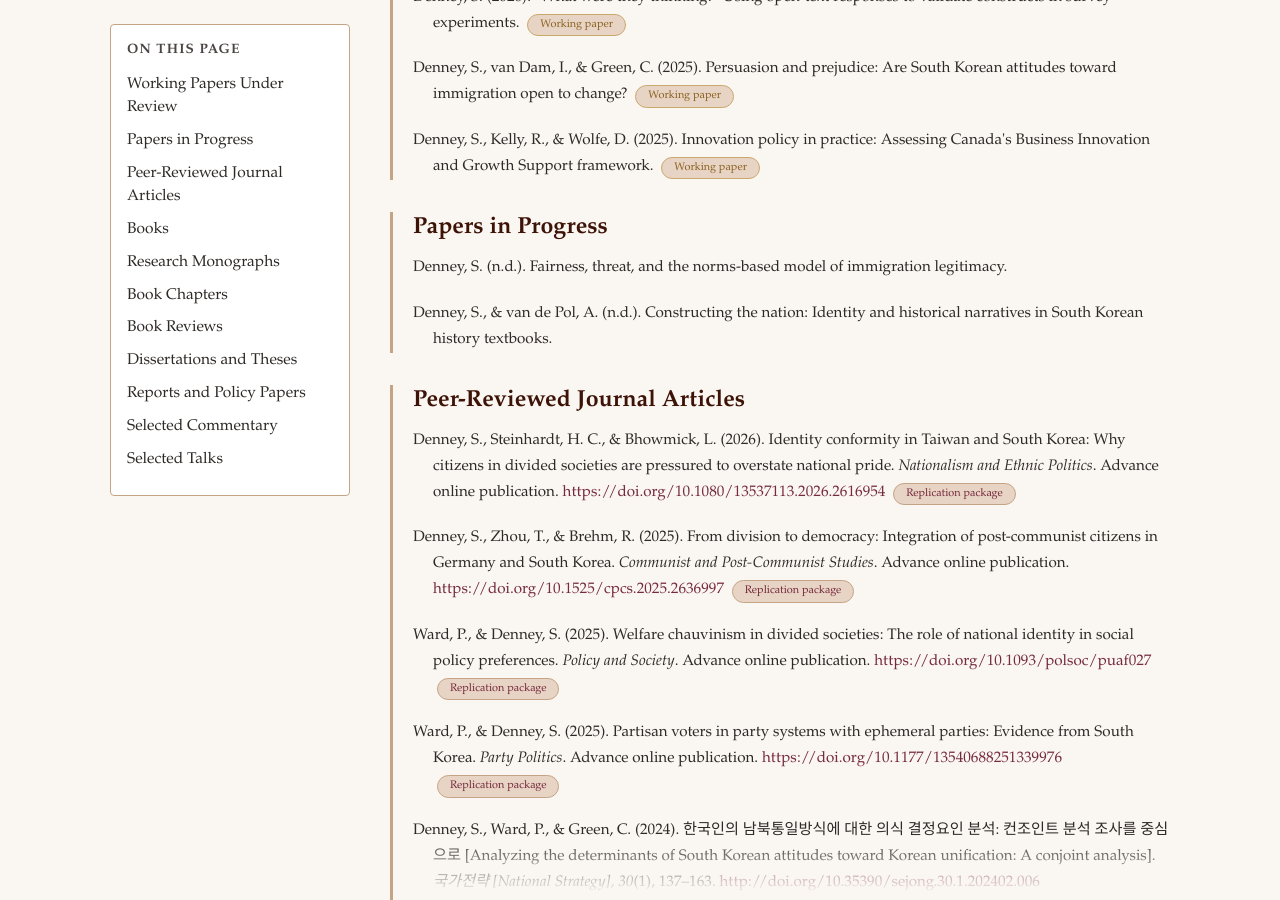
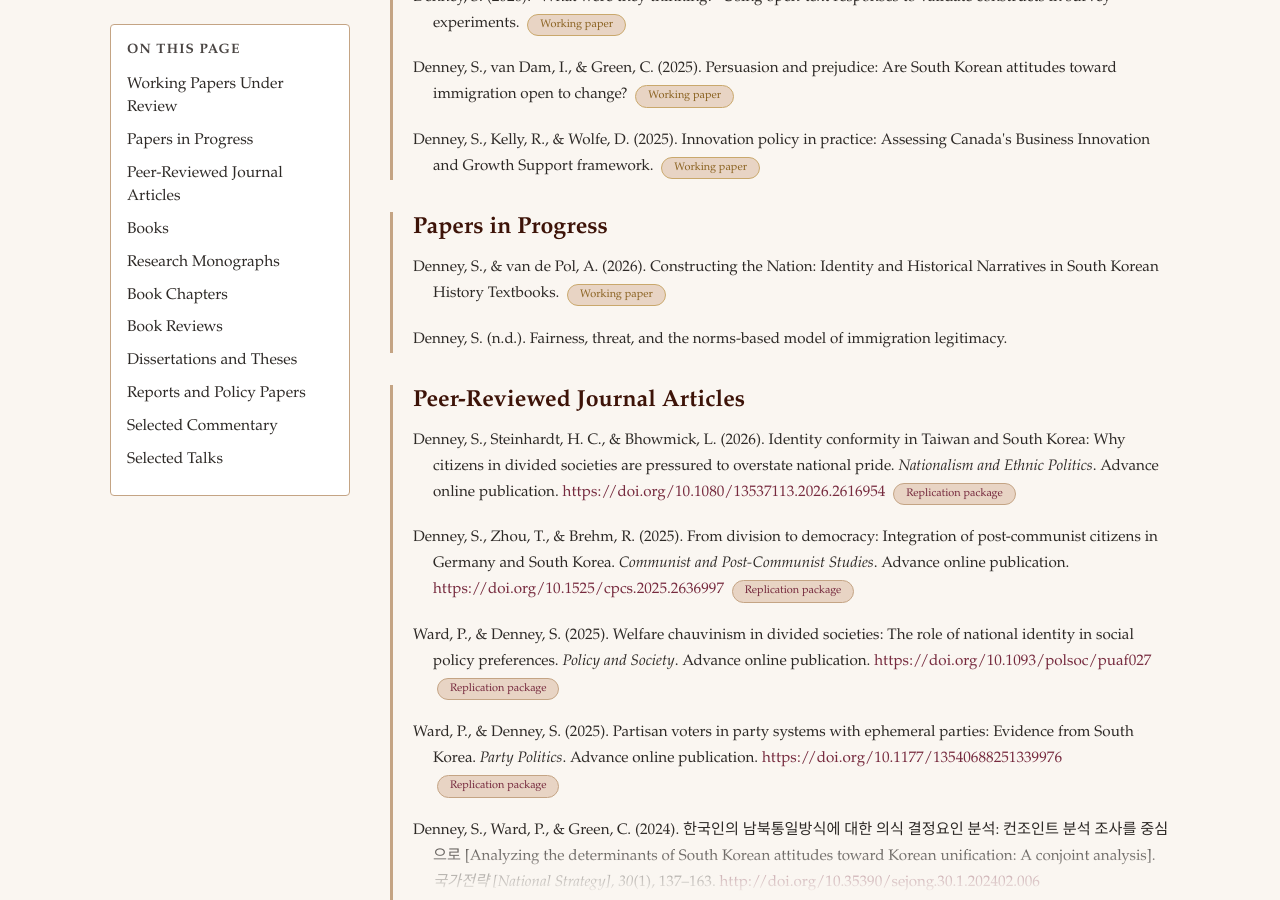
Before and after one commit to scdenney/scdenney.github.io, a Jekyll site: the page built from research.md, in a window 1280 px wide and 900 px high, scrolled down 402 px. Built offline with Jekyll 4.4.1, drawn with Linux system fonts in a browser that asks for light colours.

Commit message:
Add constructing-the-nation working paper to research page and CV

```diff
--- a/research.md
+++ b/research.md
@@ -60,11 +60,11 @@ Denney, S., Kelly, R., & Wolfe, D. (2025). Innovation policy in practice: Assess
 <h2 id="papers-in-progress">Papers in Progress</h2>
 
 <p class="publication-item">
-Denney, S. (n.d.). Fairness, threat, and the norms-based model of immigration legitimacy.
+Denney, S., & van de Pol, A. (2026). Constructing the Nation: Identity and Historical Narratives in South Korean History Textbooks. <a href="https://github.com/scdenney/constructing-the-nation" target="_blank" class="working-paper-badge">Working paper</a>
 </p>
 
 <p class="publication-item">
-Denney, S., & van de Pol, A. (n.d.). Constructing the nation: Identity and historical narratives in South Korean history textbooks.
+Denney, S. (n.d.). Fairness, threat, and the norms-based model of immigration legitimacy.
 </p>
 </div>
 
```
Also changed, not shown: 2 other files.
